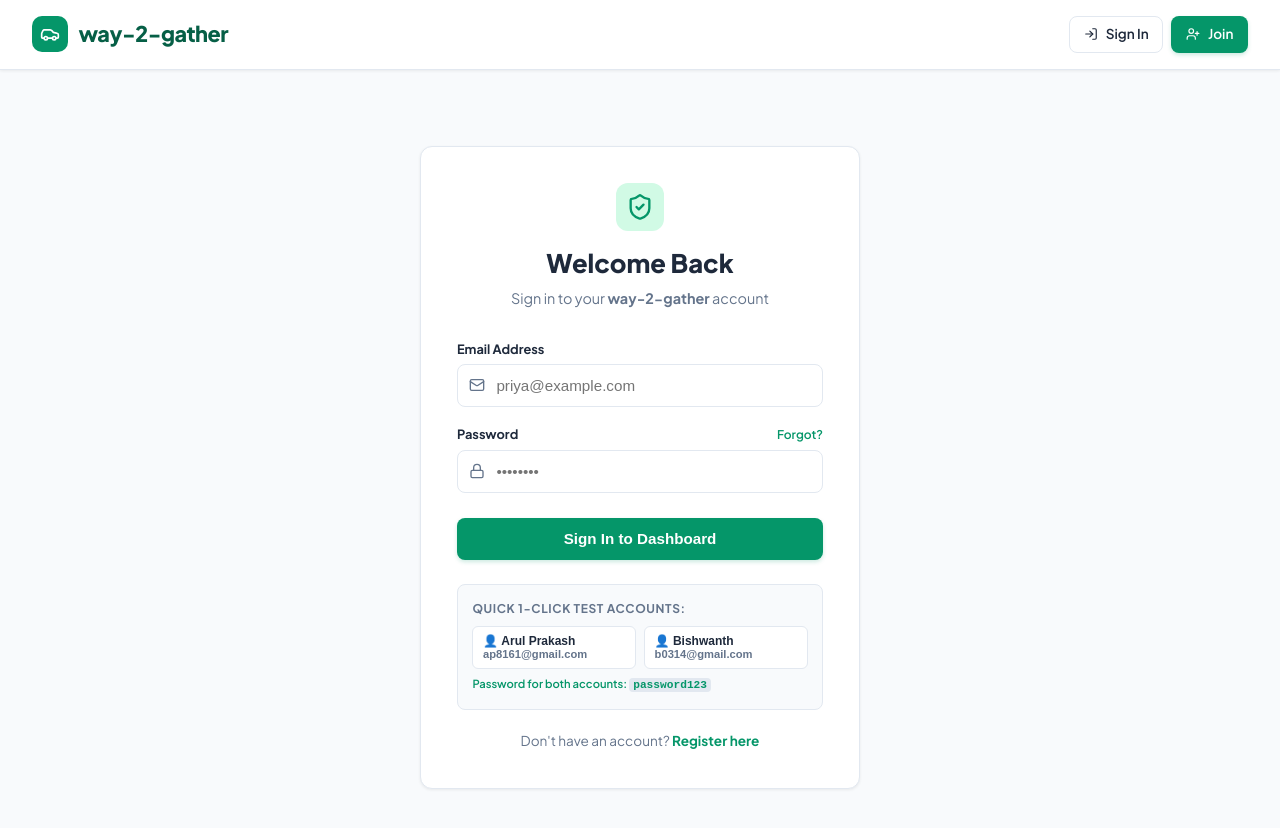
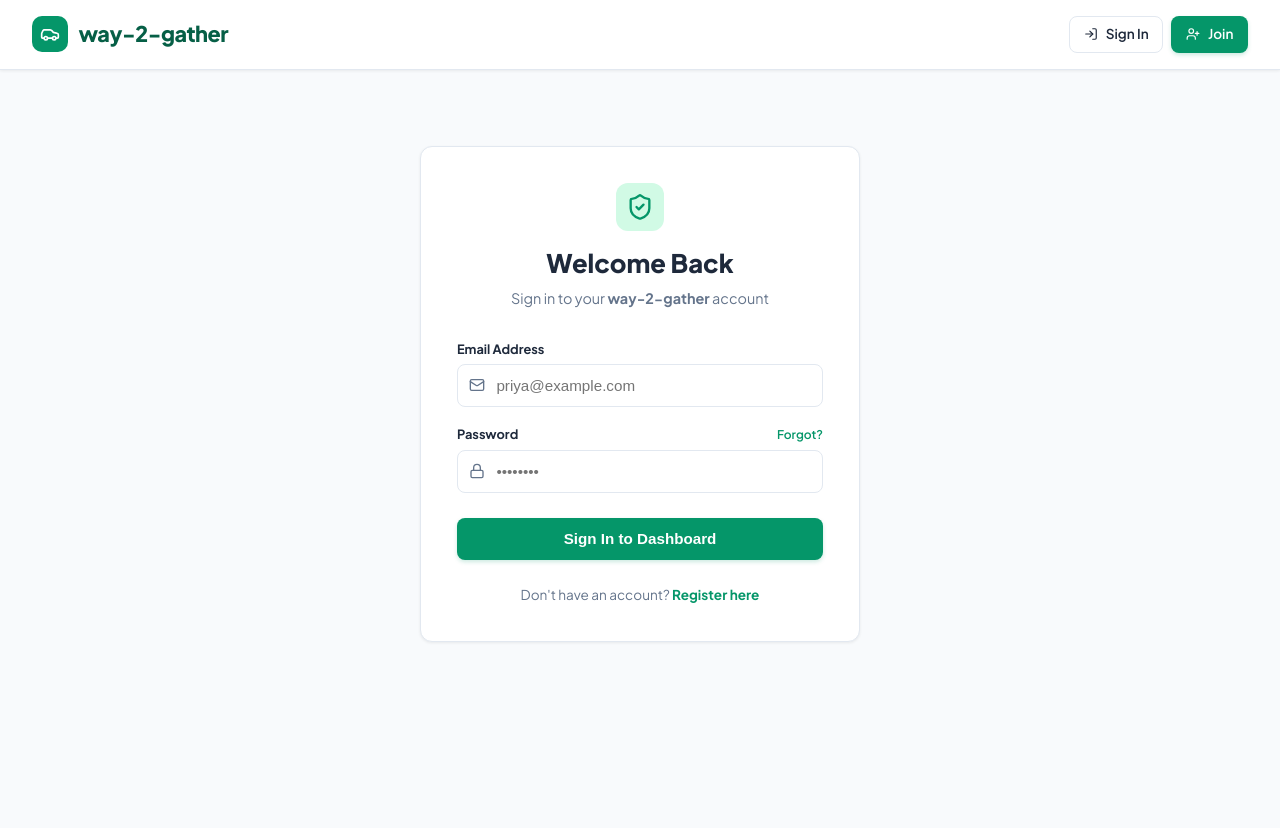
Before and after one commit to Immanuel-Raj-E/Way-2-gather, a React (Vite) app in the folder frontend/: page /login in a window 1280 px wide. Shown: the top 828 px of the page. After the commit the page ends 800 px from the top, so only its background shows below. Built offline with nearby package versions, Linux system fonts and the light colour scheme; no server answers.

Commit message:
fix: resolve blank page by importing LocationAutocomplete in FindRide and correcting Mapbox public token

```diff
--- a/frontend/src/pages/FindRide.jsx
+++ b/frontend/src/pages/FindRide.jsx
@@ -1,5 +1,6 @@
 import React, { useState } from 'react';
 import { rideService } from '../services/api';
+import LocationAutocomplete from '../components/LocationAutocomplete';
 import MatchCard from '../components/MatchCard';
 import Map from '../components/Map';
 import NoMatchCard from '../components/NoMatchCard';
--- a/frontend/src/pages/Login.jsx
+++ b/frontend/src/pages/Login.jsx
@@ -137,43 +137,7 @@ export default function Login() {
           </Button>
         </form>
 
-        {/* Quick Demo Credentials */}
-        <div style={{ marginTop: '1.5rem', background: '#f8fafc', padding: '0.9rem', borderRadius: 8, border: '1px solid var(--border-color)' }}>
-          <div style={{ fontSize: '0.75rem', fontWeight: 700, color: 'var(--text-muted)', marginBottom: '0.5rem', textTransform: 'uppercase', letterSpacing: '0.05em' }}>
-            Quick 1-Click Test Accounts:
-          </div>
-          <div style={{ display: 'grid', gridTemplateColumns: '1fr 1fr', gap: '0.5rem' }}>
-            <button
-              type="button"
-              onClick={() => setFormData({ email: 'ap8161@gmail.com', password: 'password123' })}
-              style={{
-                padding: '0.45rem 0.6rem', background: '#ffffff', border: '1px solid var(--border-color)',
-                borderRadius: 6, fontSize: '0.75rem', fontWeight: 600, cursor: 'pointer', textAlign: 'left',
-                color: 'var(--text-main)'
-              }}
-            >
-              👤 <b>Arul Prakash</b>
-              <div style={{ fontSize: '0.7rem', color: 'var(--text-muted)' }}>ap8161@gmail.com</div>
-            </button>
-            <button
-              type="button"
-              onClick={() => setFormData({ email: 'b0314@gmail.com', password: 'password123' })}
-              style={{
-                padding: '0.45rem 0.6rem', background: '#ffffff', border: '1px solid var(--border-color)',
-                borderRadius: 6, fontSize: '0.75rem', fontWeight: 600, cursor: 'pointer', textAlign: 'left',
-                color: 'var(--text-main)'
-              }}
-            >
-              👤 <b>Bishwanth</b>
-              <div style={{ fontSize: '0.7rem', color: 'var(--text-muted)' }}>b0314@gmail.com</div>
-            </button>
-          </div>
-          <div style={{ fontSize: '0.7rem', color: 'var(--primary)', marginTop: '0.4rem', fontWeight: 600 }}>
-            Password for both accounts: <code style={{ background: '#e2e8f0', padding: '1px 4px', borderRadius: 4 }}>password123</code>
-          </div>
-        </div>
-
-        <div style={{ textAlign: 'center', marginTop: '1.25rem', fontSize: '0.85rem', color: 'var(--text-muted)' }}>
+        <div style={{ textAlign: 'center', marginTop: '1.5rem', fontSize: '0.85rem', color: 'var(--text-muted)' }}>
           Don't have an account?{' '}
           <Link to="/register" style={{ color: 'var(--primary)', fontWeight: 700 }}>
             Register here
```
